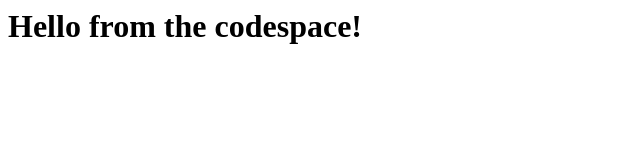
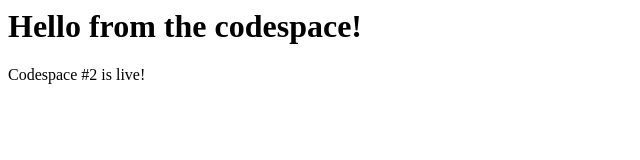
Before and after one commit to RashnerdUX/skills-code-with-codespaces, a plain HTML site: page index.html in a window 1280 px wide. Shown: the whole page, without its empty margins (0-640 px from the left). Drawn offline with Linux system fonts and the light colour scheme.

Commit message:
codespace 2 active

```diff
--- a/index.html
+++ b/index.html
@@ -1,3 +1,4 @@
 <html>
   <h1>Hello from the codespace!</h1>
+  <p>Codespace #2 is live!</p>
 </html>
```
